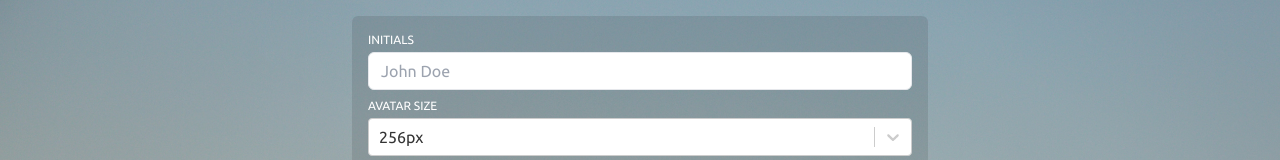
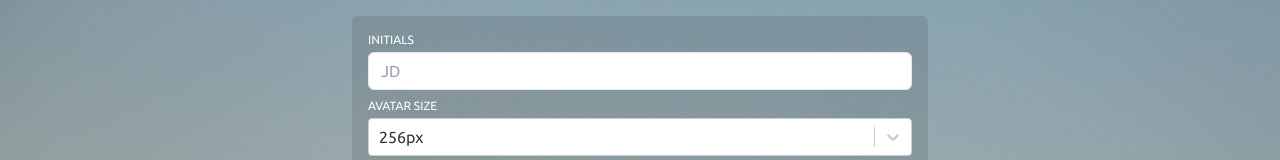
Before and after one commit to saharbit/arc-web, a Next.js app: page / in a window 1280 px wide. Shown: the top 160 px of the page. Built offline with nearby package versions, Linux system fonts and the light colour scheme.

Commit message:
Fix initials

```diff
--- a/src/ui/AvatarGenerator/AvatarPreview.js
+++ b/src/ui/AvatarGenerator/AvatarPreview.js
@@ -31,7 +31,7 @@ const AvatarPreview = ({
           }}
           className="cursor-default select-none"
         >
-          {getInitials(inputValue) || "JD"}
+          {inputValue || "JD"}
         </div>
       </div>
     </div>
--- a/src/ui/AvatarGenerator/AvatarSettingsForm.js
+++ b/src/ui/AvatarGenerator/AvatarSettingsForm.js
@@ -18,7 +18,7 @@ const AvatarSettingsForm = ({
     <div className="flex flex-col mb-8">
       <Input
         label="Initials"
-        placeholder="John Doe"
+        placeholder="JD"
         className="mb-2"
         value={inputValue}
         onChange={setInputValue}
```
